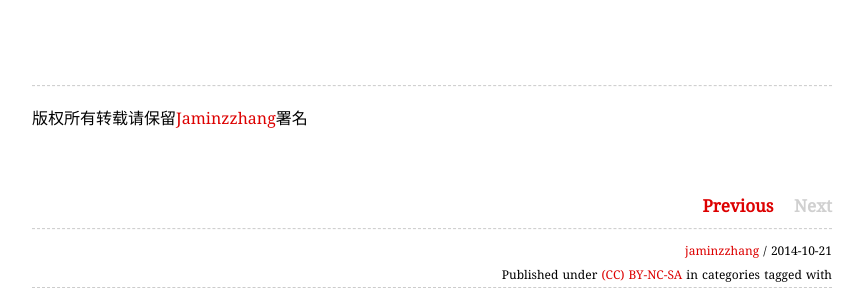
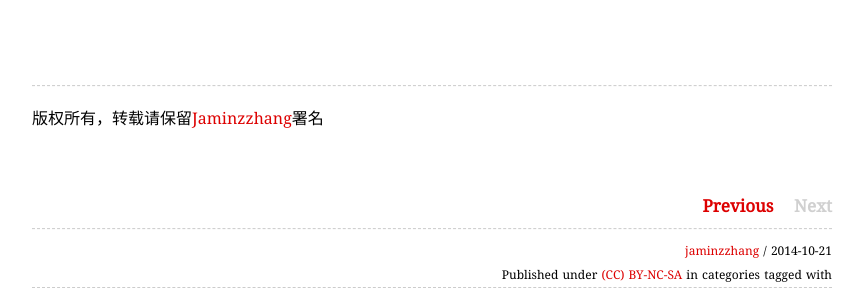
Before and after one commit to jaminzzhang/jaminzzhang.github.io, a Jekyll site: the page built from _posts/2014-10-21-Security-1-HTTPS.md, in a window 1280 px wide and 900 px high, scrolled down 6252 px. Shown: the part 528-828 px from the top of the window, without its empty margins (208-1071 px from the left). Built offline with Jekyll 4.4.1, drawn with Linux system fonts in a browser that asks for light colours; some web fonts are replaced; Markdown is read by kramdown in place of the engine named in the settings; comment, search, counter and statistics services are not loaded.

```diff
--- a/_posts/2014-10-21-Security-1-HTTPS.md
+++ b/_posts/2014-10-21-Security-1-HTTPS.md
@@ -240,4 +240,4 @@ requestOperationManager.securityPolicy = securityPolicy;
 
 ---
 
-版权所有转载请保留[Jaminzzhang](http://oncenote.com/)署名
+版权所有，转载请保留[Jaminzzhang](http://oncenote.com/)署名
```
